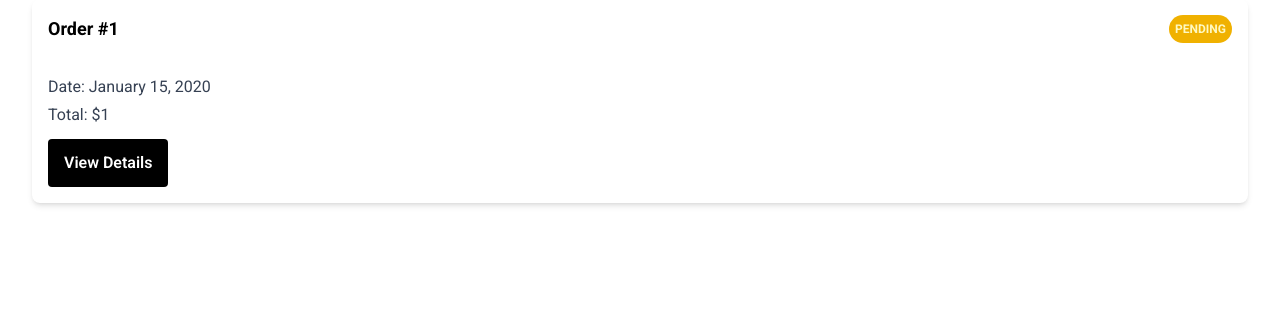
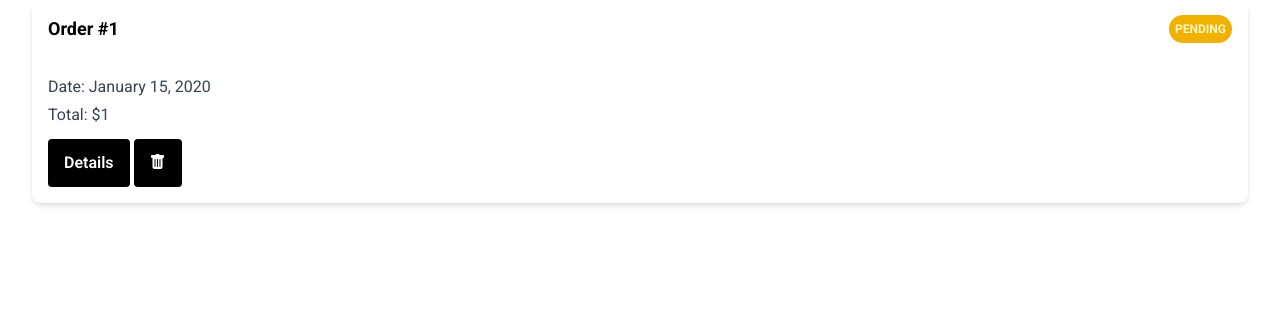
Before and after one commit to Mig-uel/ACE1025, a Flask app: template project_2/templates/orders.html in a window 1280 px wide. Shown: the part 229-558 px from the top of the page. Run offline with Flask 3, Linux system fonts and the light colour scheme; the template is opened without the code that fills it: most values are stand-ins (such as "Sample title", 1, 10 or a date in 2020); style sheets or scripts are compiled from the project's sources; some libraries are stand-ins or nearby versions.

Commit message:
Update order details button layout for better UX
- Grouped action buttons for clarity
- Improved visual alignment of order actions

```diff
--- a/project_2/templates/orders.html
+++ b/project_2/templates/orders.html
@@ -25,7 +25,12 @@
         <div class="space-y-1">
           <p class="text-gray-700">Date: {{ order.created_at|datetime }}</p>
           <p class="text-gray-700">Total: ${{ order.total_price }}</p>
-          <a href="/orders/{{ order.uuid }}" class="btn mt-2 inline-block">View Details</a>
+
+          <div>
+            <a href="/orders/{{ order.uuid }}" class="btn mt-2 inline-block">Details</a>
+            <button class="btn mt-2 inline-block"><i class="bi bi-trash-fill"></i>
+            </button>
+          </div>
         </div>
       </div>
       {% endfor %}
```
